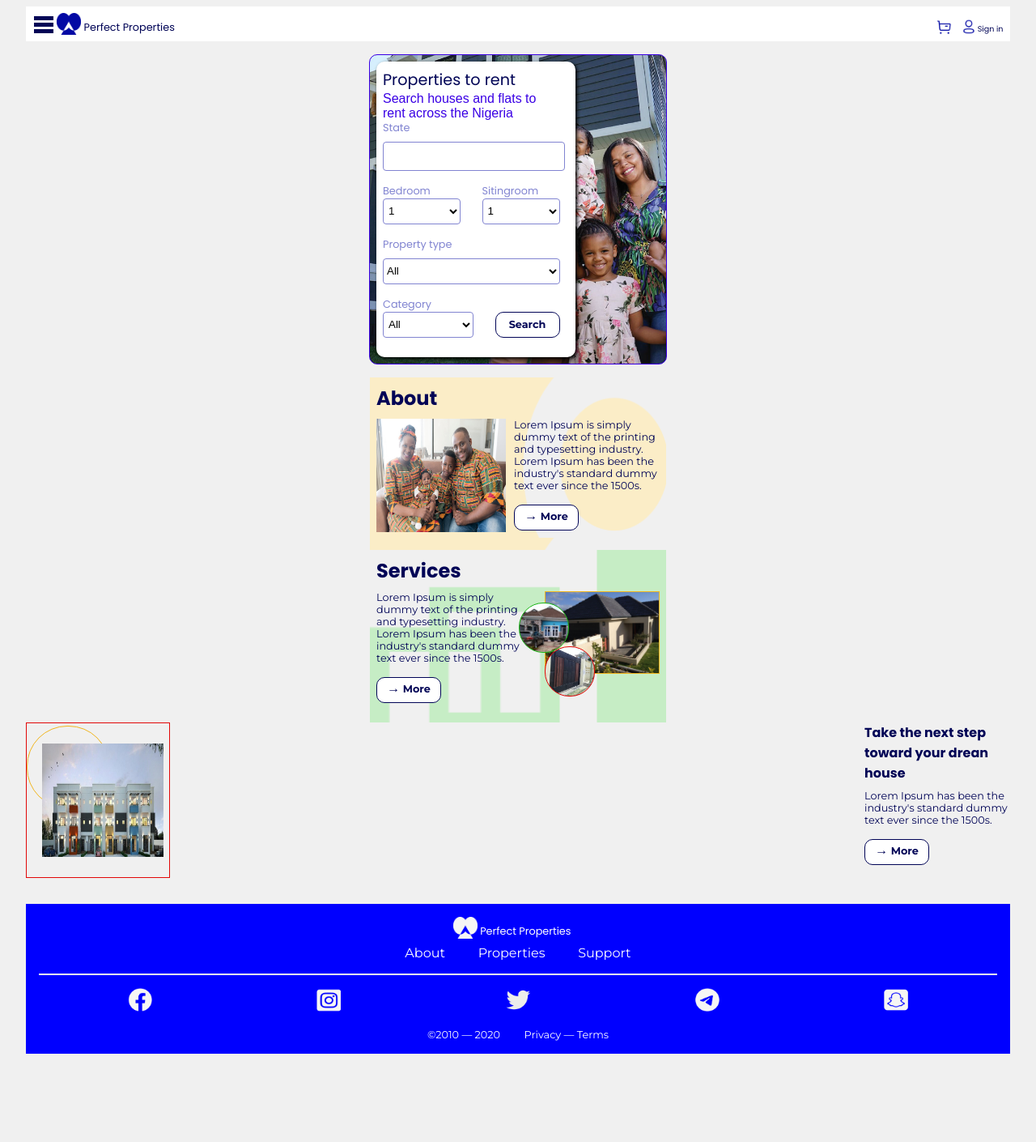
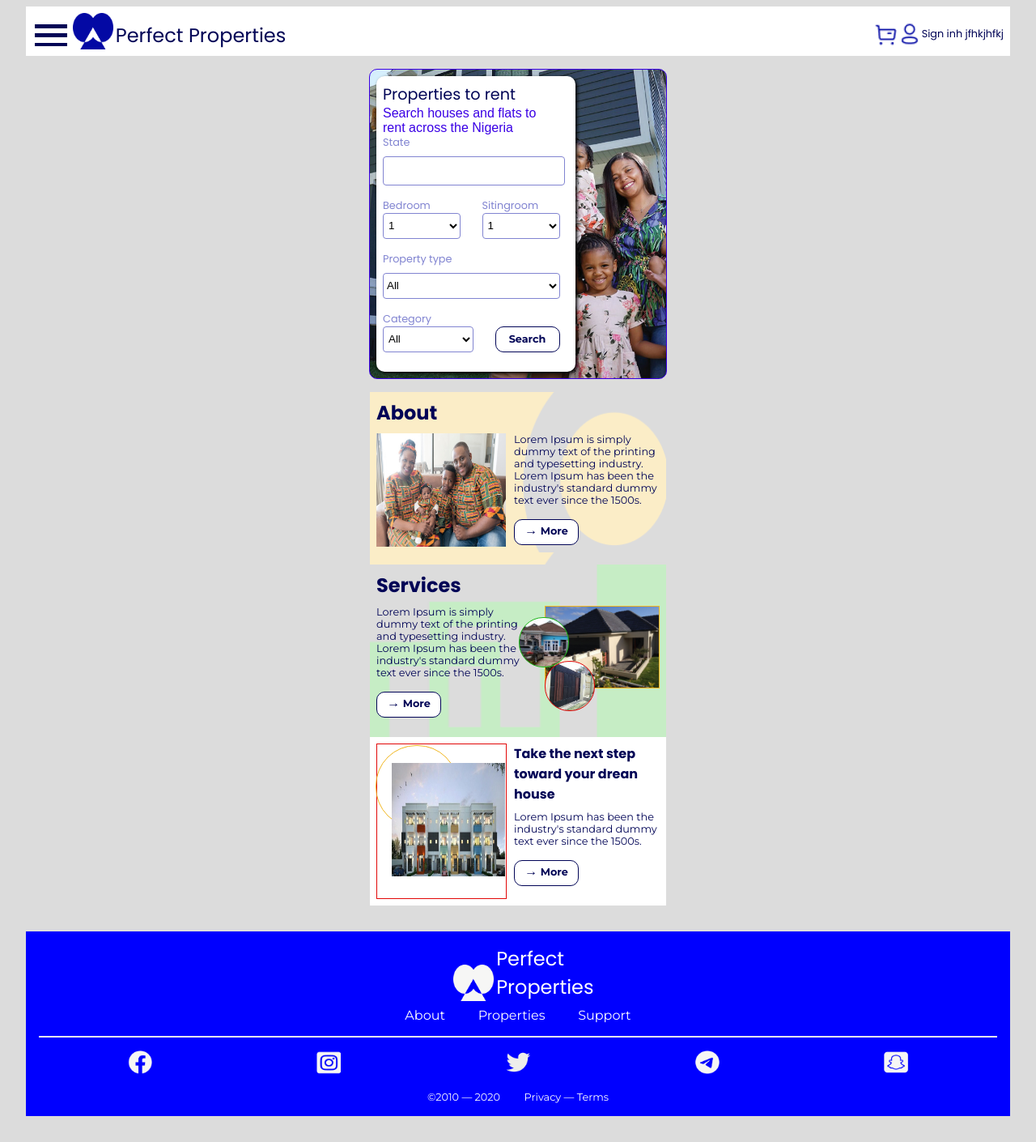
Before and after one commit to Mrsatatima/rent_app, a PHP site: page / in a window 1280 px wide. Shown: the whole page at 81% size. Before the commit the page ends 1301 px from the top, so only its background shows below. Run offline with PHP 8.4, Linux system fonts and the light colour scheme.

Commit message:
Reposiveness for header

```diff
--- a/index.html
+++ b/index.html
@@ -39,7 +39,7 @@
           <li>
             <a href="" id="sign-in"
               ><img src="/images/Profile.png" alt="profile" class="nav-icon" />
-              <p>Sign in</p></a
+              <p>Sign inh jfhkjhfkj</p></a
             >
           </li>
         </ul>
--- a/styles/base.css
+++ b/styles/base.css
@@ -1,6 +1,6 @@
 html {
 
-  background-color: var(--color-primary-white-400);
+  background-color: var(--color-primary-white-300);
   font-family: 'Montserrat', sans-serif;
 
   --size-0: 0.6rem;
@@ -17,6 +17,10 @@ html {
 
   --color-primary-white-500: rgb(255, 255, 255);
   --color-primary-white-400: rgb(240, 240, 240);
+  --color-primary-white-300: rgb(220, 220, 220);
+  --color-primary-white-200: rgb(160, 160, 160);
+
+
 
   --color-primary-black-500: rgb(20, 20, 20);
   --color-primary-black-400: rgb(50, 50, 50);
@@ -195,10 +199,8 @@ margin-left: .5rem;
   display: flex;
   flex-direction: row;
   padding: 0px;
-  gap: 10px;
-
-  width: 84px;
-  height: 20px;
+  justify-content: end;
+  justify-items:flex-start;
 }
 
 .nav-icon {
@@ -207,10 +209,8 @@ margin-left: .5rem;
 
 #sign-in {
   display: flex;
-  align-items: flex-end;
-  width: 54px;
-  height: 20px;
   justify-content: space-around;
+  align-items: center;
 }
 #sign-in p {
   font-family: "Poppins";
@@ -218,6 +218,7 @@ margin-left: .5rem;
   font-weight: 400;
   font-size: 0.6rem;
   color: var(--color-primary-blue-400);
+  width: fit-content;
 }
 
 
@@ -275,3 +276,66 @@ margin-bottom: .5rem;
   font-size: .8rem;
   color: var(--color-primary-white-500);
 }
+
+@media only screen and (min-width: 700px) {
+  #logo h1{
+    font-size: 1.5rem;
+    margin: 0;
+
+  }
+  #logo-image{
+    width: 50px;
+  }
+
+  .hambuger span{
+    width: 2.5rem;
+    height: .3rem;
+    margin: .2rem;
+    transition: all .4s ease-in-out;
+}
+#side-nav.active{
+  display: block;
+  position: absolute;
+  top:5rem;
+  width: 30rem;
+
+}
+
+
+.nav-icon {
+  width: 30px;
+}
+
+
+#sign-in p {
+  font-family: "Poppins";
+  font-style: normal;
+  font-weight: 400;
+  font-size: 0.8rem;
+  color: var(--color-primary-blue-400);
+}
+}
+
+/* @media only screen and (min-width: 1000px) {
+
+
+#side-nav.active{
+  display: block;
+  position: absolute;
+  top:5rem;
+}
+
+
+.nav-icon {
+  width: 30px;
+}
+
+
+#sign-in p {
+  font-family: "Poppins";
+  font-style: normal;
+  font-weight: 400;
+  font-size: 0.8rem;
+  color: var(--color-primary-blue-400);
+}
+} */
--- a/styles/index.css
+++ b/styles/index.css
@@ -143,6 +143,9 @@
 #services,
 #next-step{
     margin: 0 auto;
+    padding: 0;
+    width: 350px;
+    padding: 0.5rem;
 }
 #about{
     background-image: url(/images/Subtract.png);
@@ -154,6 +157,9 @@
     background-size: cover;
 }
 
+#next-step{
+    background-color: var(--color-primary-white-500);
+}
 .arrow{
     font-size: 1rem;
     font-weight: 900;
@@ -216,8 +222,7 @@
 
 
 #images-2{
-    width: 170px;
-    padding: .2rem;
+    padding: .1rem;
     border: solid 1px var(--color-secondary-red-400);
 }
  #images-2 > span{
@@ -227,7 +232,7 @@
 }
 
 #images-2 img{
-    width: 150px;
+    width: 140px;
     margin-left: 1rem;
 }
 #images-2 > span{
```
